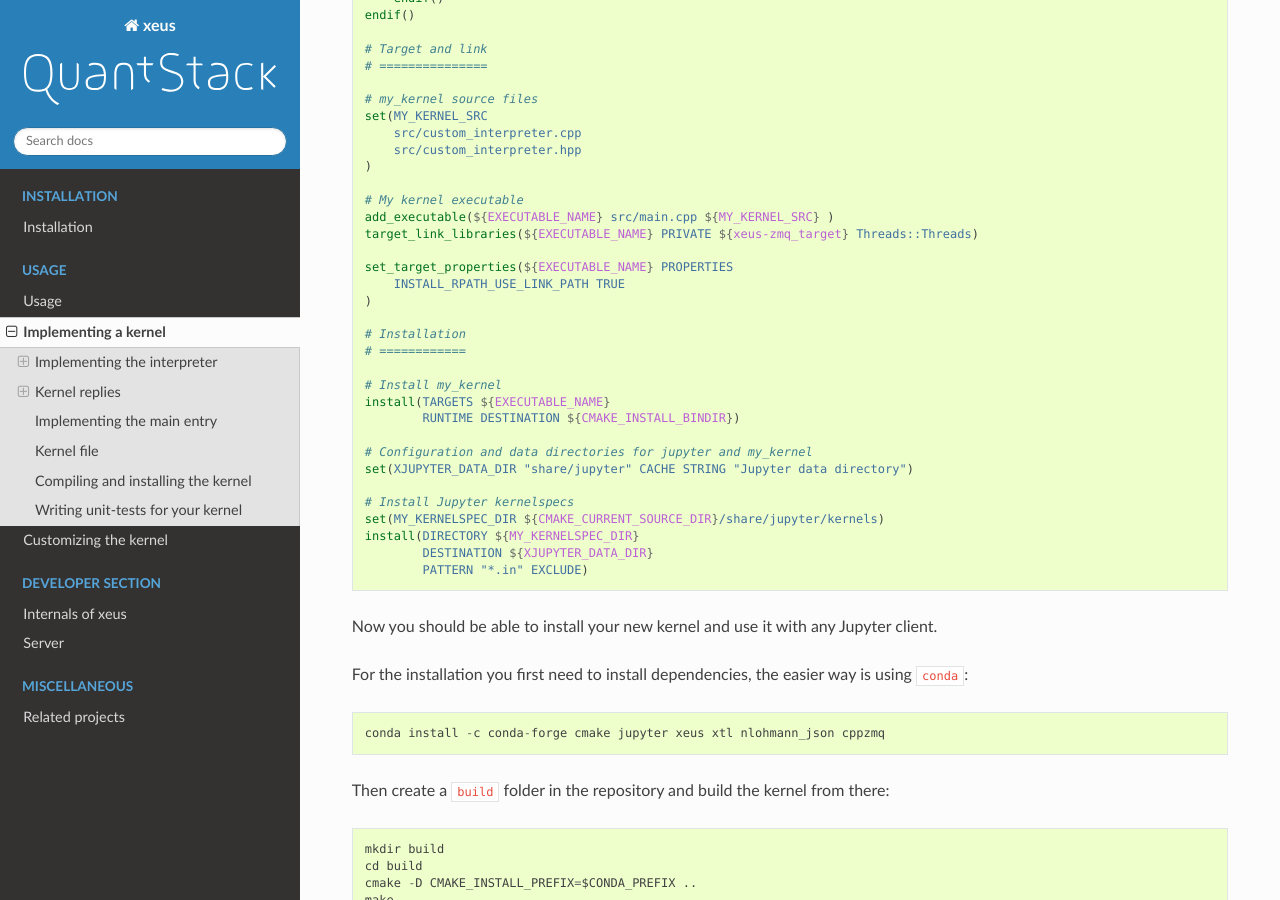
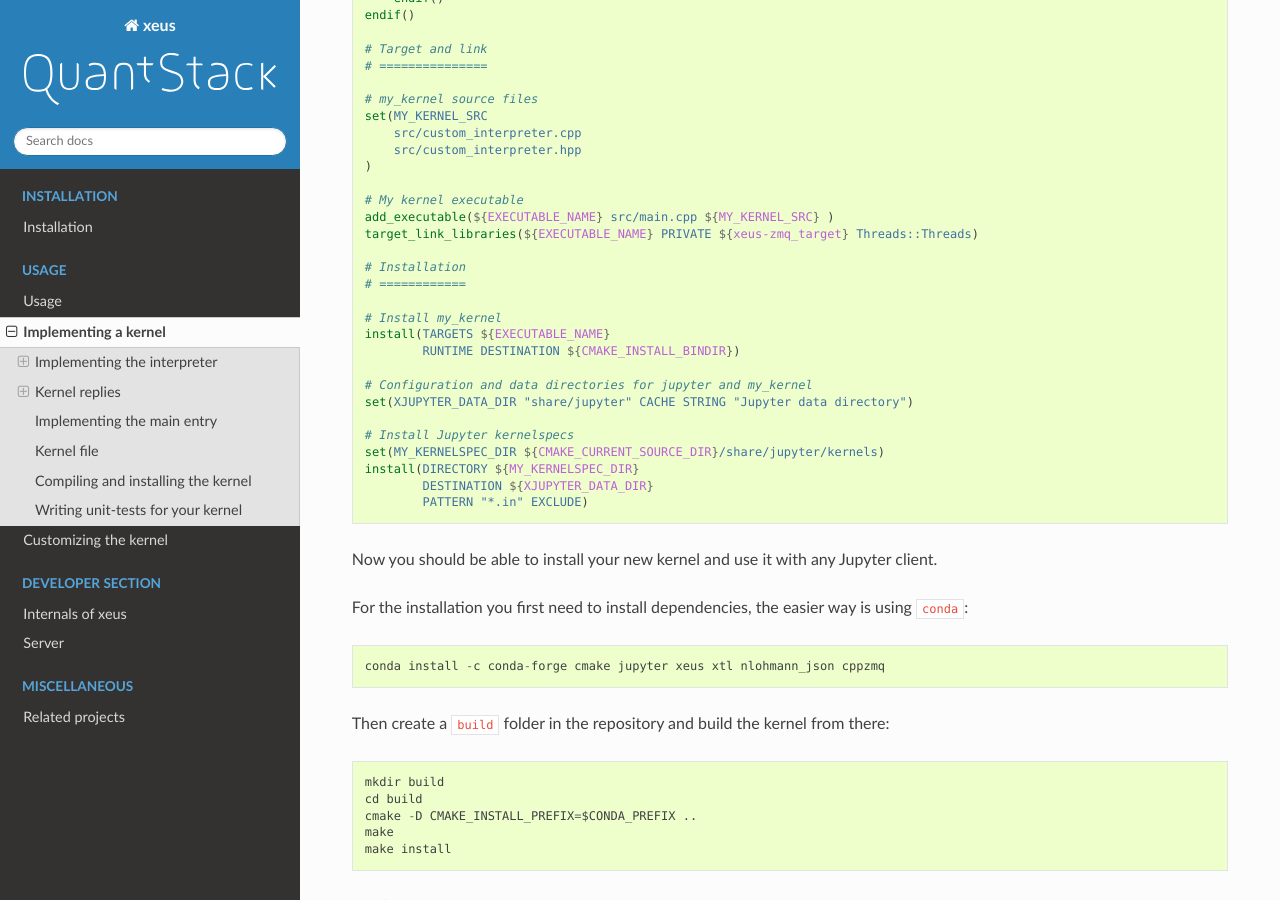
Before and after one commit to jupyter-xeus/xeus, a Sphinx documentation site: the page built from docs/source/kernel_implementation.rst, in a window 1280 px wide and 900 px high, scrolled down 6814 px. Built offline with Sphinx 7.4.7 and the Read the Docs theme 2.0.0, drawn with Linux system fonts in a browser that asks for light colours.

Commit message:
Remove unnecessary rpath setting

```diff
--- a/docs/source/example/CMakeLists.txt
+++ b/docs/source/example/CMakeLists.txt
@@ -67,10 +67,6 @@ set(MY_KERNEL_SRC
 add_executable(${EXECUTABLE_NAME} src/main.cpp ${MY_KERNEL_SRC} )
 target_link_libraries(${EXECUTABLE_NAME} PRIVATE ${xeus-zmq_target} Threads::Threads)
 
-set_target_properties(${EXECUTABLE_NAME} PROPERTIES
-    INSTALL_RPATH_USE_LINK_PATH TRUE
-)
-
 # Installation
 # ============
 
```
